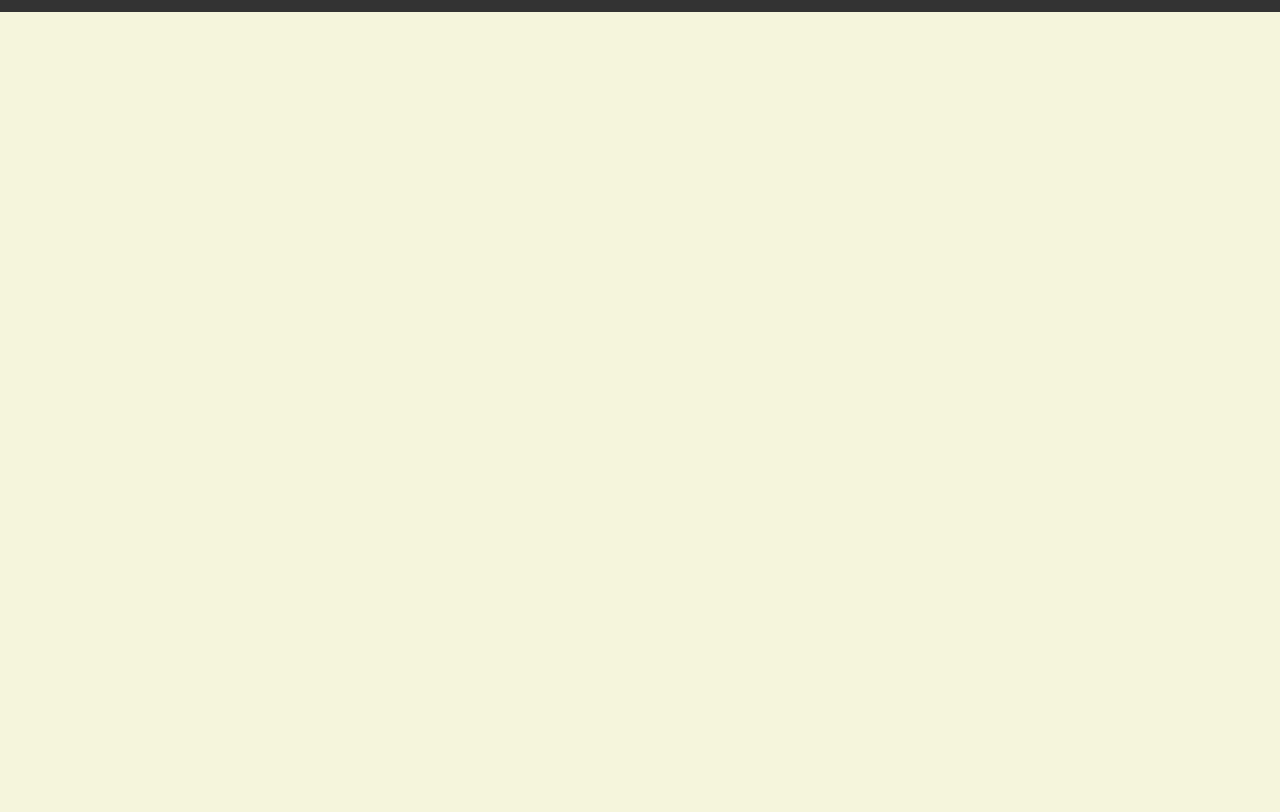
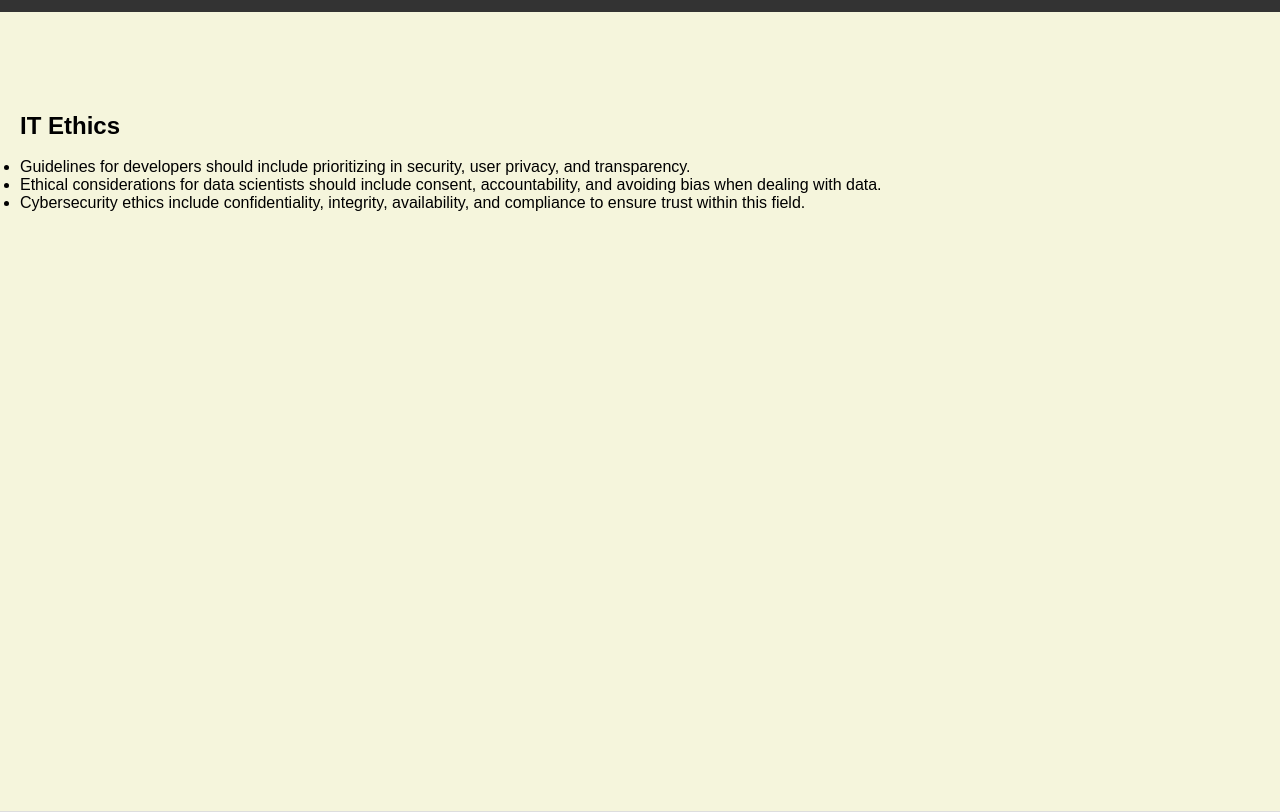
Before and after one commit to npearso/npearso.github.io, a plain HTML site: page ethics.html in a window 1280 px wide. Shown: the part 46-858 px from the top of the page. Before the commit the page ends 800 px from the top, so only its background shows below. Drawn offline with Linux system fonts and the light colour scheme.

Commit message:
Update ethics.html

```diff
--- a/ethics.html
+++ b/ethics.html
@@ -18,3 +18,14 @@
       </ul>
     </nav>
   </header>
+  <section id="ethics.html">
+    <h1>IT Ethics</h1><br>
+    <ul>
+      <li>Guidelines for developers should include prioritizing in security, user privacy, and transparency.</li>
+      <li>Ethical considerations for data scientists should include consent, accountability, and avoiding bias when dealing with data.</li>
+      <li>Cybersecurity ethics include confidentiality, integrity, availability, and compliance to ensure trust within this field.</li>
+    </ul>
+  </section>
+
+</body>
+</html>
```
